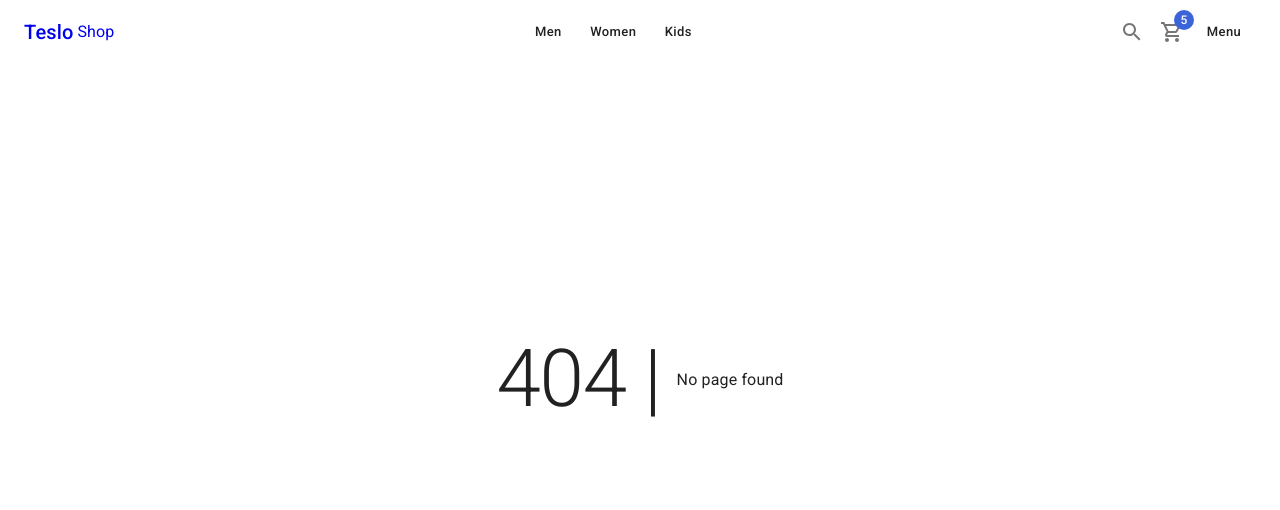
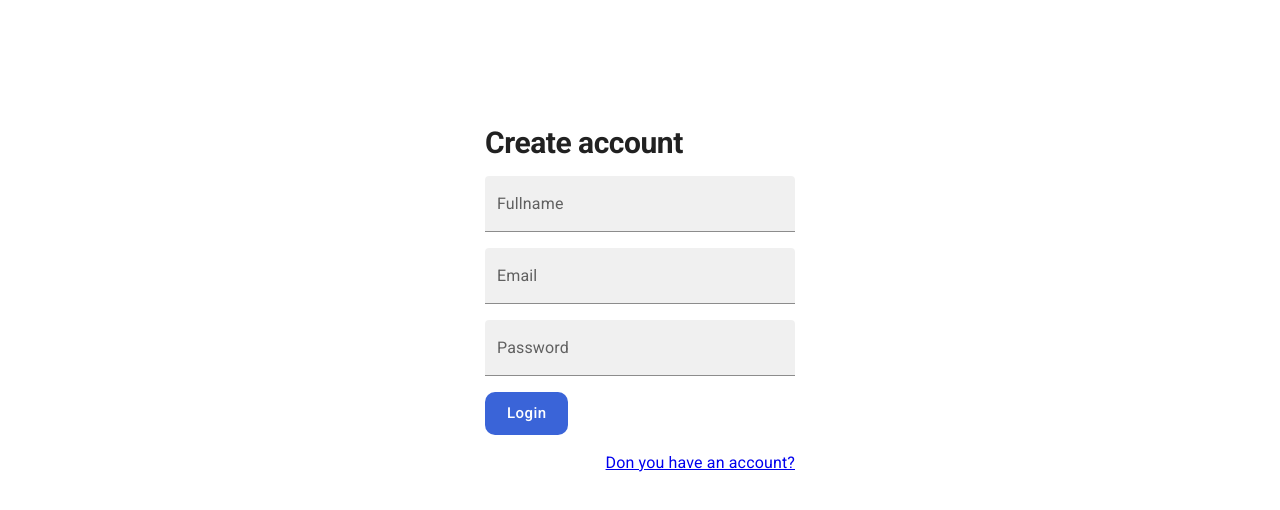
Before and after one commit to serdeliverance/teslo-clone, a Next.js app: page /auth/register in a window 1280 px wide. Before the commit this address had no page. Shown: the top 510 px of the page. Built offline with nearby package versions, Linux system fonts and the light colour scheme.

Commit message:
registration page
Signed-off-by: Sergio Cano <canosergio90@gmail.com>

```diff
--- /dev/null
+++ b/pages/auth/register.tsx
@@ -0,0 +1,48 @@
+import { Box, Button, Grid, Link, TextField, Typography } from '@mui/material'
+import React from 'react'
+import { AuthLayout } from '../../components/layouts'
+import NextLink from 'next/link'
+
+const RegisterPage = () => {
+  return (
+    <AuthLayout title='Login'>
+        <Box sx={{ width: 350, padding: '10px 20px'}}>
+            <Grid container spacing={2}>
+                <Grid item xs={12}>
+                    <Typography variant='h1' component='h1'>
+                        Create account
+                    </Typography>
+                </Grid>
+
+                <Grid item xs={12}>
+                    <TextField label='Fullname' variant='filled' fullWidth />
+                </Grid>
+
+                <Grid item xs={12}>
+                    <TextField label='Email' variant='filled' fullWidth />
+                </Grid>
+
+                <Grid item xs={12}>
+                    <TextField label='Password' variant='filled' fullWidth />
+                </Grid>
+
+                <Grid item xs={12}>
+                    <Button color='secondary' className='circular-btn' size='large'>
+                        Login
+                    </Button>
+                </Grid>
+
+                <Grid item xs={12} display='flex' justifyContent='end'>
+                    <NextLink href='/auth/login' passHref>
+                        <Link underline='always'>
+                            Don you have an account?
+                        </Link>
+                    </NextLink>
+                </Grid>
+            </Grid>
+        </Box>
+    </AuthLayout>
+  )
+}
+
+export default RegisterPage
```
